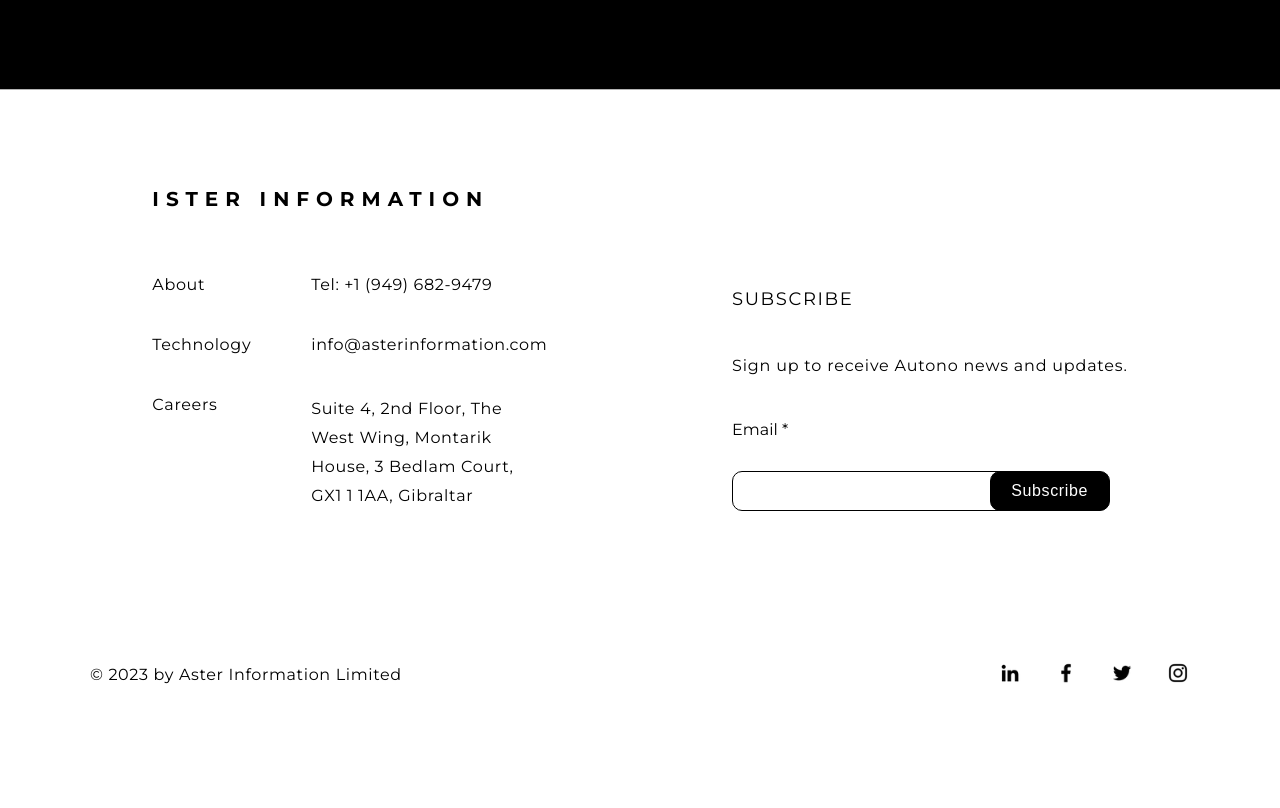
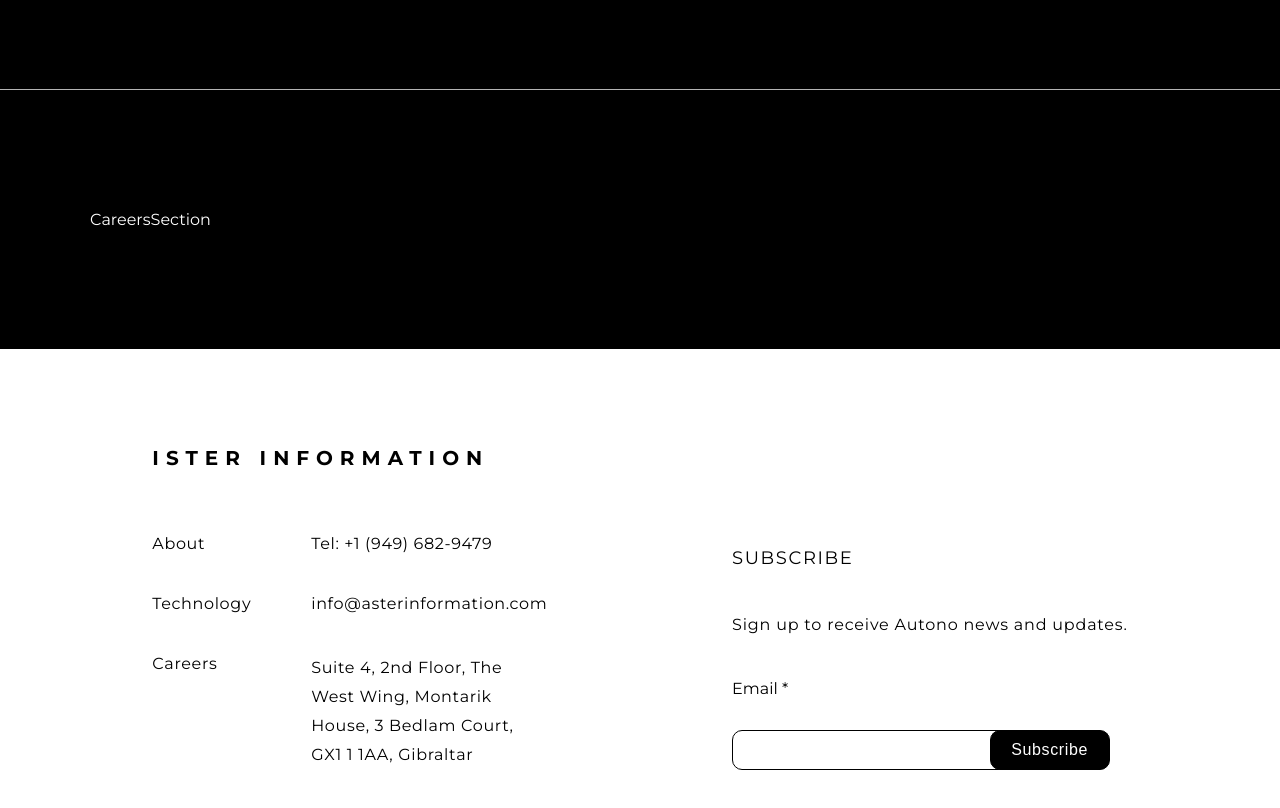
Before and after one commit to Moamal-2000/aster-information, a React (Vite) app: page / in a window 1280 px wide. Shown: the part 6452-7260 px from the top of the page. Before the commit the page ends 7187 px from the top, so only its background shows below. Built offline with nearby package versions, Linux system fonts and the light colour scheme.

Commit message:
feat: initiate CareersSection

```diff
--- /dev/null
+++ b/src/Components/Home/CareersSection/CareersSection.jsx
@@ -0,0 +1,12 @@
+import s from "./CareersSection.module.scss";
+
+const CareersSection = () => {
+  return (
+    <section className={s.careersSection}>
+      <div className="container" data-container>
+        CareersSection
+      </div>
+    </section>
+  );
+};
+export default CareersSection;
--- /dev/null
+++ b/src/Components/Home/CareersSection/CareersSection.module.scss
@@ -0,0 +1,11 @@
+@import "src/Styles/mixins.scss";
+
+.careersSection {
+  background-color: var(--black);
+  color: var(--white);
+  padding: 120px 0;
+}
+
+.careersSection [data-container] {
+
+}
--- a/src/Components/Home/Home.jsx
+++ b/src/Components/Home/Home.jsx
@@ -7,6 +7,7 @@ import IntoStatsSection from "./InfoStatsSection/InfoStatsSection";
 import ServicesSection from "./ServicesSection/ServicesSection";
 import VisionSection from "./VisionSection/VisionSection";
 import WhyUsSection from "./WhyUs/WhyUsSection";
+import CareersSection from "./CareersSection/CareersSection";
 
 const Home = () => {
   return (
@@ -28,6 +29,7 @@ const Home = () => {
         <WhyUsSection />
         <IntoStatsSection />
         <IndustrySection />
+        <CareersSection />
       </main>
     </>
   );
```
